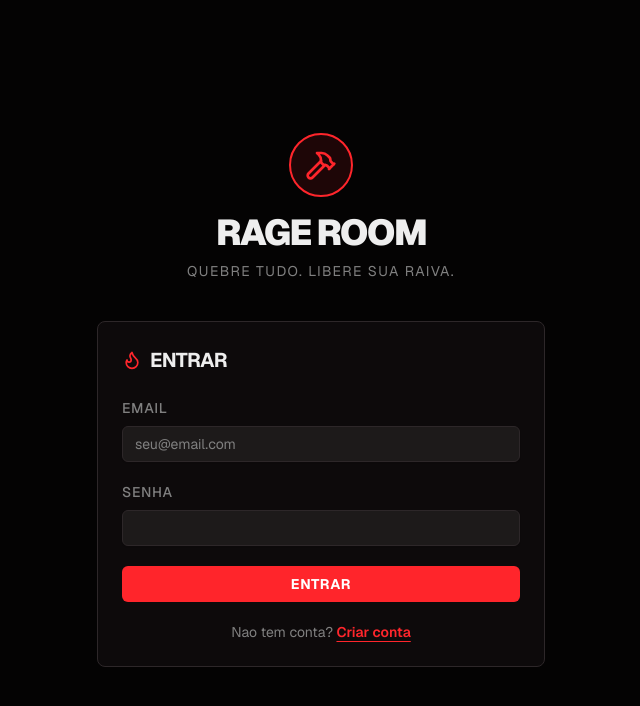
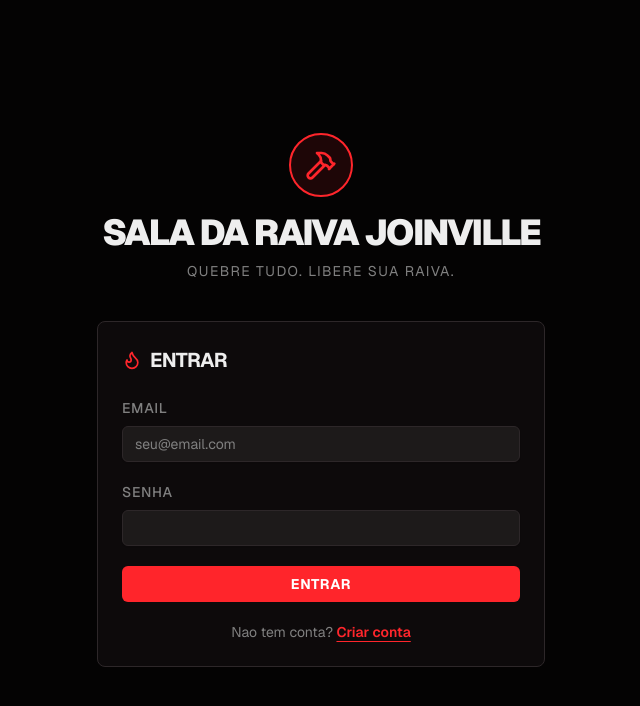
Before and after one commit to JoseReche/v0-rage-room-scheduler, a Next.js app: page /auth/login in a window 1280 px wide. Shown: the top 706 px of the page, without its empty margins (319-959 px from the left). Built offline with nearby package versions, Linux system fonts and the light colour scheme.

Commit message:
chore: rebrand app text to Sala da Raiva Joinville

```diff
--- a/app/auth/error/page.tsx
+++ b/app/auth/error/page.tsx
@@ -16,7 +16,7 @@ export default async function AuthErrorPage({
             <Hammer className="h-8 w-8 text-primary" />
           </div>
           <h1 className="text-4xl font-black uppercase tracking-tighter text-foreground">
-            Rage Room
+            Sala da Raiva Joinville
           </h1>
         </div>
 
--- a/app/auth/login/page.tsx
+++ b/app/auth/login/page.tsx
@@ -44,7 +44,7 @@ export default function LoginPage() {
             <Hammer className="h-8 w-8 text-primary" />
           </div>
           <h1 className="text-4xl font-black uppercase tracking-tighter text-foreground">
-            Rage Room
+            Sala da Raiva Joinville
           </h1>
           <p className="mt-2 text-sm uppercase tracking-widest text-muted-foreground">
             Quebre tudo. Libere sua raiva.
--- a/app/auth/sign-up-success/page.tsx
+++ b/app/auth/sign-up-success/page.tsx
@@ -10,7 +10,7 @@ export default function SignUpSuccessPage() {
             <Hammer className="h-8 w-8 text-primary" />
           </div>
           <h1 className="text-4xl font-black uppercase tracking-tighter text-foreground">
-            Rage Room
+            Sala da Raiva Joinville
           </h1>
         </div>
 
--- a/app/auth/sign-up/page.tsx
+++ b/app/auth/sign-up/page.tsx
@@ -56,7 +56,7 @@ export default function SignUpPage() {
             <Hammer className="h-8 w-8 text-primary" />
           </div>
           <h1 className="text-4xl font-black uppercase tracking-tighter text-foreground">
-            Rage Room
+            Sala da Raiva Joinville
           </h1>
           <p className="mt-2 text-sm uppercase tracking-widest text-muted-foreground">
             Quebre tudo. Libere sua raiva.
--- a/app/layout.tsx
+++ b/app/layout.tsx
@@ -9,7 +9,7 @@ const _geistMono = Geist_Mono({ subsets: ["latin"] });
 
 export const metadata: Metadata = {
   title: 'RAGE ROOM - Agendamentos',
-  description: 'Agende sua sessao na Rage Room. Libere sua raiva, quebre tudo!',
+  description: 'Agende sua sessao na Sala da Raiva Joinville. Libere sua raiva, quebre tudo!',
   generator: 'v0.app',
   icons: {
     icon: [
--- a/components/booking-dashboard.tsx
+++ b/components/booking-dashboard.tsx
@@ -74,7 +74,7 @@ export function BookingDashboard({ userId, userEmail }: BookingDashboardProps) {
             </div>
             <div>
               <h1 className="text-lg font-black uppercase tracking-tighter text-foreground md:text-xl">
-                Rage Room
+                Sala da Raiva Joinville
               </h1>
               <p className="hidden text-xs uppercase tracking-widest text-muted-foreground md:block">
                 Painel de Agendamentos
--- a/lib/constants.ts
+++ b/lib/constants.ts
@@ -31,7 +31,7 @@ export function buildWhatsAppUrl(booking: {
   const slotLabel = TIME_SLOT_LABELS[booking.time_slot] || booking.time_slot
   const paymentLabel = PAYMENT_TYPE_LABELS[booking.payment_type] || booking.payment_type
 
-  let message = `*Nova Solicitacao de Agendamento - Rage Room*\n\n`
+  let message = `*Nova Solicitacao de Agendamento - Sala da Raiva Joinville*\n\n`
   message += `*Cliente:* ${booking.customer_name}\n`
   message += `*Data:* ${formattedDate}\n`
   message += `*Horario:* ${slotLabel}\n`
```
Also changed, not shown: 2 other files (tests, documents, lock files or other folders).
